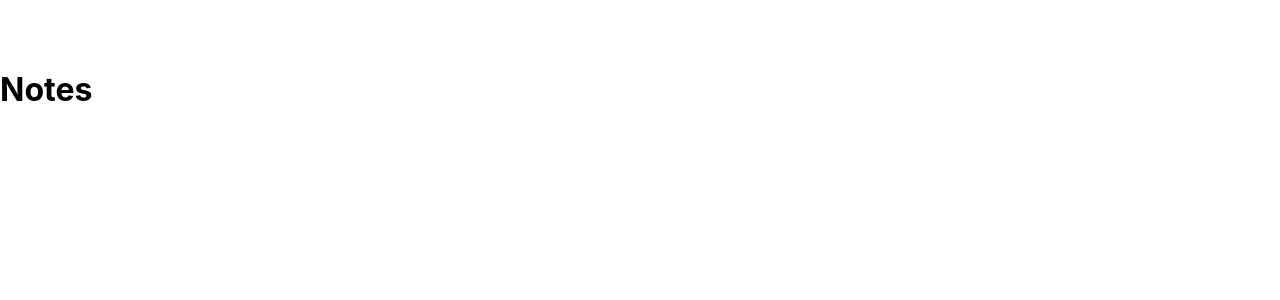
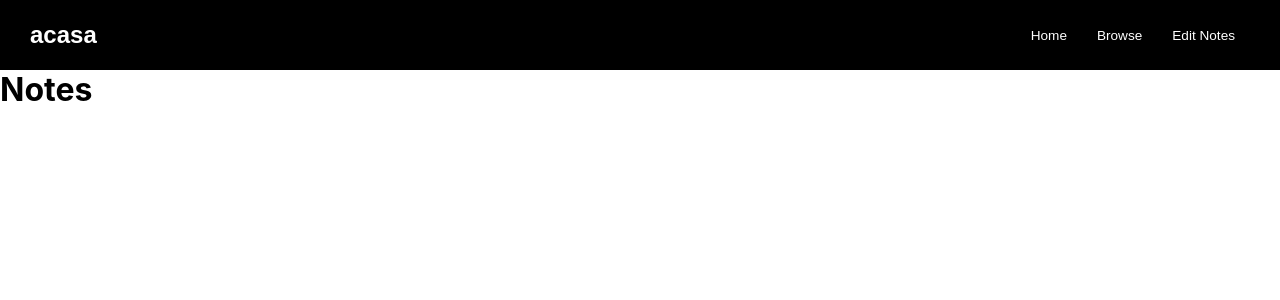
Before and after one commit to DLabbate/real-estate-website, a React (Create React App) app in the folder frontend/: page /notes in a window 1280 px wide. Shown: the top 300 px of the page. Built offline with nearby package versions, Linux system fonts and the light colour scheme; the HTML template or start-up script is replaced by a standard one.

Commit message:
added effect for navbar changing color

```diff
--- a/frontend/src/App.js
+++ b/frontend/src/App.js
@@ -7,16 +7,17 @@ function App() {
   return (
     <Router>
       <div className="App">
-        <Navbar />
-
         <Switch>
           <Route path="/browse">
+            <Navbar />
             <h1>Browse</h1>
           </Route>
           <Route path="/notes">
+            <Navbar />
             <h1>Notes</h1>
           </Route>
           <Route exact path="/">
+            <Navbar transparentEffect />
             <Home />
           </Route>
         </Switch>
--- a/frontend/src/components/Navbar.css
+++ b/frontend/src/components/Navbar.css
@@ -9,6 +9,12 @@
   position: sticky;
   top: 0px;
   z-index: 5;
+  transition: 500ms;
+}
+
+.navbar--opaque {
+  background-color: rgb(0, 0, 0);
+  transition: 500ms;
 }
 
 .navbar__logo {
--- a/frontend/src/components/Navbar.js
+++ b/frontend/src/components/Navbar.js
@@ -8,16 +8,33 @@ const navbarLinks = [
   { url: "/notes", title: "Edit Notes" },
 ];
 
-const Navbar = () => {
+const Navbar = ({ transparentEffect }) => {
   // Determines if the "menu icon" was clicked or not. Note that this icon is only visible when the window width is small.
   const [menuClicked, setMenuClicked] = useState(false);
+
+  const [isTransparent, setIsTransparent] = useState(
+    transparentEffect ? true : false
+  );
 
   const toggleMenuClick = () => {
     setMenuClicked(!menuClicked);
   };
 
+  if (transparentEffect) {
+    const changeBackground = () => {
+      if (window.scrollY >= 70) {
+        setIsTransparent(false);
+      } else {
+        setIsTransparent(true);
+      }
+      console.log(isTransparent);
+    };
+
+    window.addEventListener("scroll", changeBackground);
+  }
+
   return (
-    <nav className="navbar">
+    <nav className={isTransparent ? "navbar" : "navbar navbar--opaque"}>
       <h1 className="navbar__logo">acasa</h1>
 
       {menuClicked ? (
```
